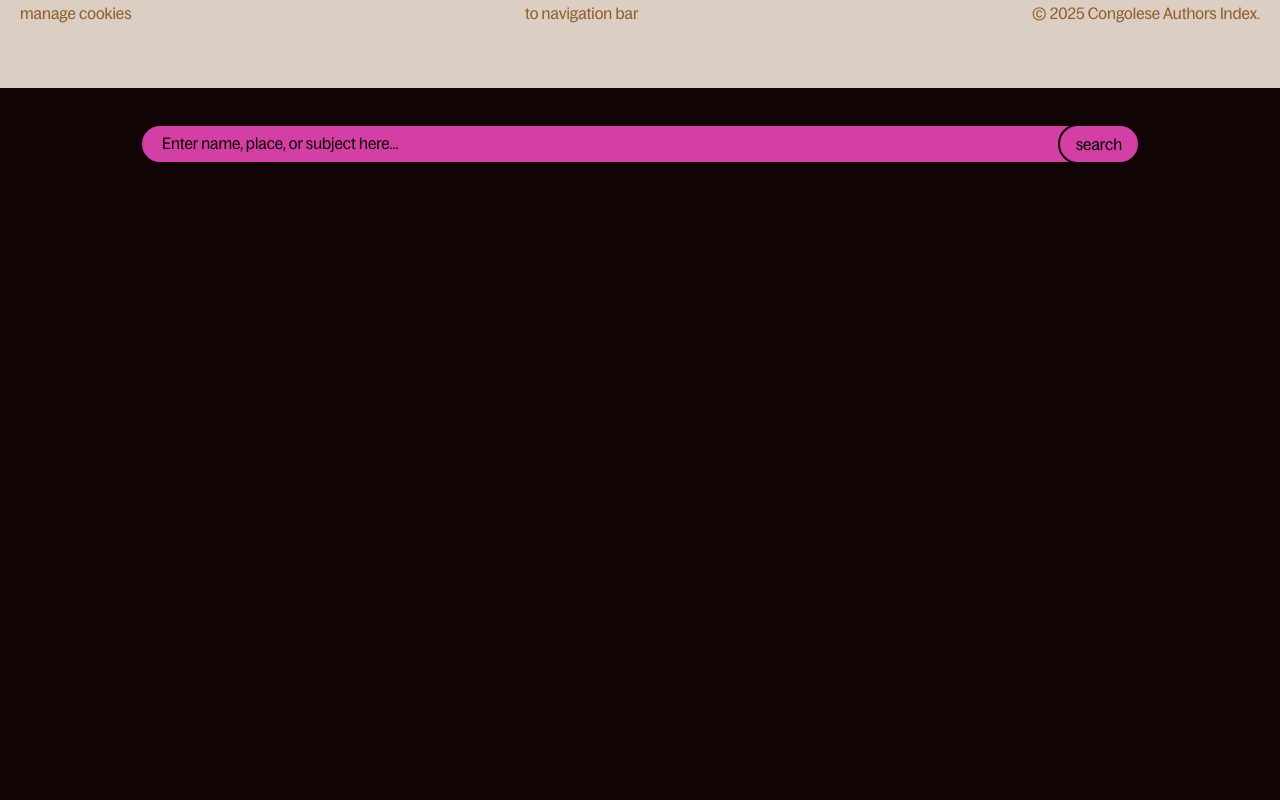
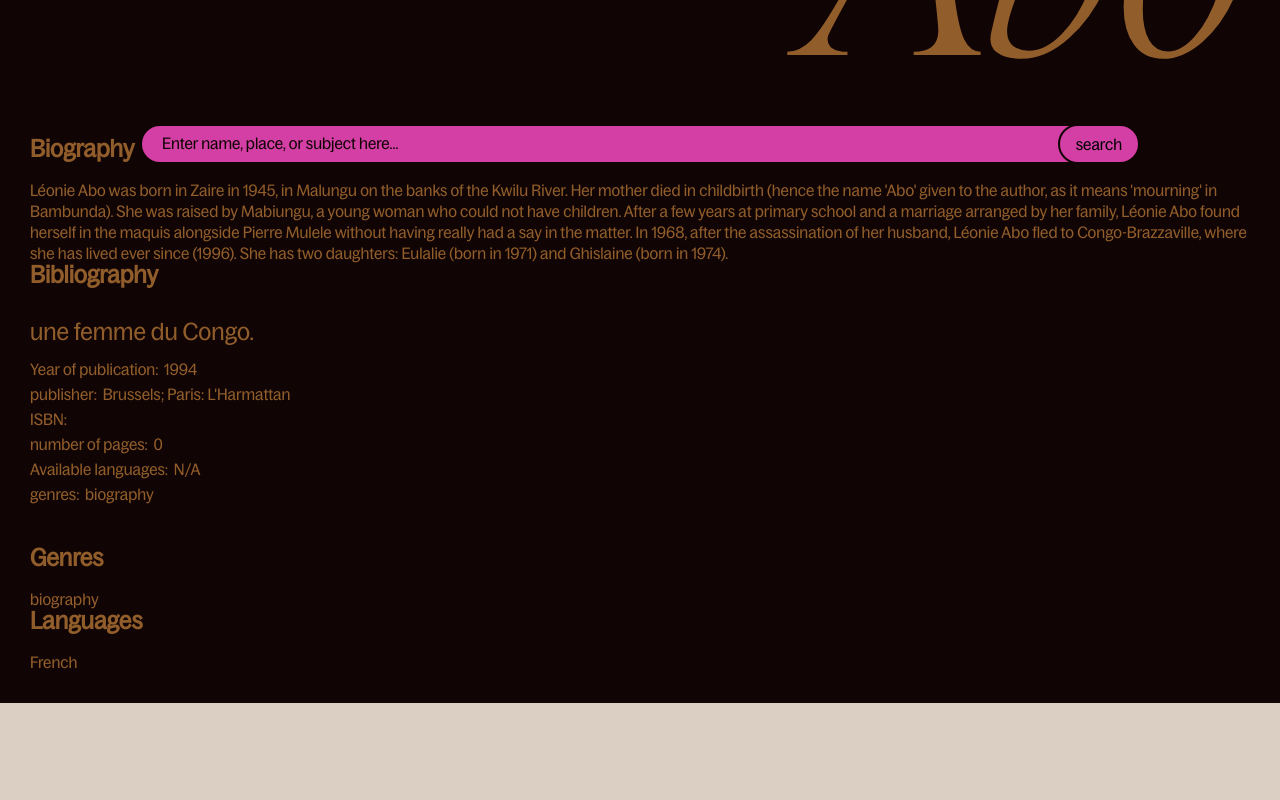
Before and after one commit to UncleDoubleU/Congolese-Authors-Index, a React (Vite) app in the folder 20250513-cai/: page /author/0/ in a window 1280 px wide. Shown: the part 620-1420 px from the top of the page. Before the commit the page ends 800 px from the top, so only its background shows below. Built offline with nearby package versions, Linux system fonts and the light colour scheme.

Commit message:
dynamic routing for the authors , and mapping of the different has been set up

```diff
--- a/20250513-cai/authors_db/authors.json
+++ b/20250513-cai/authors_db/authors.json
@@ -8,15 +8,19 @@
           "dateOfDeath": 0,
           "knownFor": "Une Femme du Congo.",
           "biography": "Léonie Abo was born in Zaire in 1945, in Malungu on the banks of the Kwilu River. Her mother died in childbirth (hence the name 'Abo' given to the author, as it means 'mourning' in Bambunda). She was raised by Mabiungu, a young woman who could not have children. After a few years at primary school and a marriage arranged by her family, Léonie Abo found herself in the maquis alongside Pierre Mulele without having really had a say in the matter. In 1968, after the assassination of her husband, Léonie Abo fled to Congo-Brazzaville, where she has lived ever since (1996). She has two daughters: Eulalie (born in 1971) and Ghislaine (born in 1974).",
-          "bibliography": {
+          "bibliography": [
+               {
                     "title": "une femme du Congo.",
                     "publishing": "Brussels; Paris: L'Harmattan",
                     "yearOfPublication": 1994,
                     "numberOfPages": 0,
                     "ISBN": "",
                     "genre": "biography"
-          },
-          "writingLanguage": "FRENCH",
+               }
+          ],
+          "writingLanguages": [
+               "French"
+          ],
           "portrait": "https://www.ufrgs.br/africanas/wp-content/uploads/2021/01/L%C3%A9onie-Abo.jpg",
           "sources": "wikipedia, the university of western australia - femmes ecrivains et litterature africaine, https://www.ufrgs.br/africanas/leonie-abo-1945/",
           "genres": [
@@ -33,15 +37,19 @@
           "dateOfDeath": 0,
           "knownFor": "Une femme en exil. Paris: L'Harmattan, 2000. (139p.). ISBN 2-7384-9705-5. Roman.",
           "biography": "Amba Bongo was born in Kinshasa, where she studied at the Institut Supérieur Pédagogique de la Gombe. She also studied psychology at the University of Warocqué in Mons, Belgium. Since 1994, she has worked with asylum seekers. She was living in London at the time of writing (2000).",
-          "bibliography": {
+          "bibliography": [
+               {
                     "title": "Une femme en exil.",
                     "publishing": "Paris: L'Harmattan",
                     "yearOfPublication": 2000,
                     "numberOfPages": 139,
                     "ISBN": "2-7384-9705-5",
                     "genre": "novel"
-          },
-          "writingLanguage": "french",
+               }
+          ],
+          "writingLanguages": [
+               "French"
+          ],
           "portrait": "https://www.exiledwriters.co.uk/wp-content/uploads/2015/05/Amba-Bongo.jpg",
           "sources": "https://journals.sagepub.com/doi/epdf/10.1080/03064220208537090, https://aflit.arts.uwa.edu.au/BongoAmbaEng.html, https://muse.jhu.edu/pub/222/article/780812/pdf, https://www.unhcr.org/news/congolese-woman-exile-seeks-write-wrongs",
           "genres": [
@@ -59,15 +67,19 @@
           "dateOfDeath": 0,
           "knownFor": "Les Marais brûlés. Kinshasa: Centre africain de littérature, 1973 (40p.) Poésie.",
           "biography": "Bosek'ilolo-Baleka Lima is bown in Wafania in the province Equateur in DRC. he was a collaborator of the SPECIA (Société Parisienne d'Expansion Chimique). In 1973 he was living in Kinshasa, he was a member of l'Union des Ecrivains Zaïrois. In 'Les Marais Brulés / the burnt swamps', Lima offers 4 tales of/from his native region.",
-          "bibliography": {
+          "bibliography": [
+               {
                     "title": "Les Marais brûlés.",
                     "publishing": "Kinshasa: Centre africain de littérature",
                     "yearOfPublication": 1973,
                     "numberOfPages": 40,
                     "ISBN": "",
                     "genre": "Poems"
-          },
-          "writingLanguage": "French",
+               }
+          ],
+          "writingLanguages": [
+               "French"
+          ],
           "portrait": "https://www.abebooks.com/marais-br%C3%BBl%C3%A9s-Bosekilolo-Baleka-Lima-Centre-africain/30982106582/bd#&gid=1&pid=2",
           "sources": "according to the university of western australia mentionnée par Pius Ngandu Nkashama dans Le Livre littéraire, biographie de la littérature du Congo Kinshasa. https://www.abebooks.com/marais-br%C3%BBl%C3%A9s-Bosekilolo-Baleka-Lima-Centre-africain/30982106582/bd#&gid=1&pid=2",
           "genres": [
@@ -85,15 +97,19 @@
           "dateOfDeath": 0,
           "knownFor": "Matricide. Paris: L'Harmattan, 2008. (192p.). ISBN: 978-2-296-04330-5. Roman.",
           "biography": "Marie-Jeanne Tshilolo Kabika was born in Lubumbashi, Katanga, on 24 May 1949. She completed her primary and secondary education with the Sisters of Charity of Ghent at the Institut Marie-José in Lubumbashi. She obtained her degree in French language and literature from UNAZA, and subsequently worked as a French teacher and was a member of the Union des Ecrivains du Congo (UECO/RDC). In 1969, she won a poetry prize in a competition organised by the French Cultural Centre in Lubumbashi, and in 1986, she self-published a collection of tales entitled 'Le Pilier du chef et autres contes' (The Chief's Pillar and Other Tales). She was working as a journalist-reporter at the time of writing (2008)",
-          "bibliography": {
+          "bibliography": [
+               {
                     "title": "Matricide",
                     "publishing": "Paris: L'Harmattan",
                     "yearOfPublication": 2008,
                     "numberOfPages": 192,
                     "ISBN": "978-2-296-04330-5",
                     "genre": "Novel"
-          },
-          "writingLanguage": "FRENCH",
+               }
+          ],
+          "writingLanguages": [
+               "French"
+          ],
           "portrait": "https://aflit.arts.uwa.edu.au/images100/tshilolo100.jpg",
           "sources": "https://aflit.arts.uwa.edu.au/TshiloloKabika.html",
           "genres": [
@@ -112,15 +128,19 @@
           "dateOfDeath": 0,
           "knownFor": "Zaïna. Suivi de Qui hurle dans la nuit? Paris: Hatier, 1986. Théâtre.",
           "biography": "Diur N'tumb est Congolaise. Elle est surtout connue pour son théâtre. Sa pièce Zaïna a obtenu le Grand Prix du Concours Théâtral Inter-Africain de RFI en 1983 et elle a été adaptée pour la télévision en 1984. Sa seconde pièce Qui hurle dans la nuit? a été mise en scène par le Théâtre International de Langue Française en 1986 puis publiée à New York en 1987 par l'Ubu Repertory Theater. Plusieurs chroniques de Diur N'tumb ont été publiées dans Amina sous la rubrique : 'Tribune de Diur N'tumb'.",
-          "bibliography": {
+          "bibliography": [
+               {
                     "title": "Zaïna. Suivi de Qui hurle dans la nuit?",
                     "publishing": "Paris: Hatier",
                     "yearOfPublication": 1986,
                     "numberOfPages": 0,
                     "ISBN": "",
                     "genre": "Theatre"
-          },
-          "writingLanguage": "French",
+               }
+          ],
+          "writingLanguages": [
+               "French"
+          ],
           "portrait": "",
           "sources": "https://aflit.arts.uwa.edu.au/DiurNtumb.html, https://www.nytimes.com/1987/02/18/theater/festival-of-new-plays-from-africa-to-open.html, https://www.artcena.fr/agendas/spectacles/qui-hurle-dans-la-nuit-1986",
           "genres": [],
--- a/20250513-cai/src/App.tsx
+++ b/20250513-cai/src/App.tsx
@@ -33,7 +33,7 @@ function App() {
           value={authors}>
           <Routes>
             <Route path="/" element={<Index />} />
-            <Route path="/author/"
+            <Route path="/author/:authorId"
               element={<AuthorPage />}
             />
             <Route path="/about" element={<About />} />
--- a/20250513-cai/src/Contexts/Contexts.tsx
+++ b/20250513-cai/src/Contexts/Contexts.tsx
@@ -25,8 +25,8 @@ interface Author {
   knownFor: string;
   biography: string;
   // I can pass the object type here if I want to use less code
-  bibliography: Bibliography;
-  writingLanguage: string;
+  bibliography: Bibliography[];
+  writingLanguages: string[];
   portrait: string;
   sources: string;
   genres: string[];
--- a/20250513-cai/src/components/AuthorCard/AuthorCard.module.sass
+++ b/20250513-cai/src/components/AuthorCard/AuthorCard.module.sass
@@ -7,7 +7,7 @@
      display: grid
      justify-content: center
      border-radius: 0.625rem
-     color: App.$caiBeige
+     color: App.$caiLightBrown
 
 @mixin new-item-base
      padding: 0.35rem 0.65rem
--- a/20250513-cai/src/pages/AuthorPage/AuthorPage.tsx
+++ b/20250513-cai/src/pages/AuthorPage/AuthorPage.tsx
@@ -1,27 +1,68 @@
-import Books from "../../components/Books/Books"
+import { useParams } from "react-router";
+import { useContext } from "react";
+import Books from "../../components/Books/Books";
+import { TestContext } from "../../Contexts/Contexts";
 
 function AuthorPage() {
 
+     let params = useParams();
+     params.authorId;
+     const routeParam = Number(params.authorId);
 
+     const authorsData = useContext(TestContext);
+     let author = authorsData[routeParam];
+
+     const bibliographyData = author.bibliography;
+     const bibliography = bibliographyData.map(book =>
+          <li>
+               <Books
+                    title={book.title}
+                    yop={book.yearOfPublication}
+                    isbn={book.ISBN}
+                    languages="N/A"
+                    publisher={book.publishing}
+                    pages={book.numberOfPages}
+                    genres={book.genre}
+               />
+          </li>
+     );
+
+     const genresData = author.genres;
+     const authorGenres = genresData.map(genre =>
+          <li>
+               {genre}
+          </li>
+     );
+     const languagesData = author.writingLanguages;
+     const authorLanguages = languagesData.map(language =>
+          <li>
+               {language}
+          </li>
+     )
      return (
           <main>
-               <h1></h1>
+               <h1>{author.firstName} {author.lastName}</h1>
                <section>
                     <h2>Biography</h2><br />
-                    <p></p>
+                    <p>{author.biography}</p>
                </section>
                <section>
                     <h2>Bibliography</h2><br />
-                    <Books title={"Les Marais brûlés"} yop={1973} isbn="N/A" pages={40} languages="French" publisher="Centre africain de littérature" genres="Tales" />
-                    <Books title="Les Marais brûlés" yop={1973} isbn="N/A" pages={40} languages="French" publisher="Centre africain de littérature" genres="Tales" />
-                    <Books title="Les Marais brûlés" yop={1973} isbn="N/A" pages={40} languages="French" publisher="Centre africain de littérature" genres="Tales" />
-
+                    <ul>
+                         {bibliography}
+                    </ul>
                </section >
                <section>
                     <h2>Genres</h2><br />
+                    <ul>
+                         {authorGenres}
+                    </ul>
                </section>
                <section>
                     <h2>Languages</h2><br />
+                    <ul>
+                         {authorLanguages}
+                    </ul>
                </section>
           </main >
      )
```
Also changed, not shown: 20250513-cai/src/components/AuthorCard/AuthorCard.tsx (+17 -17 lines), 20250513-cai/src/pages/Index/Index.tsx (+7 -1 lines). Lines whose indentation alone changed are shown as unchanged.
